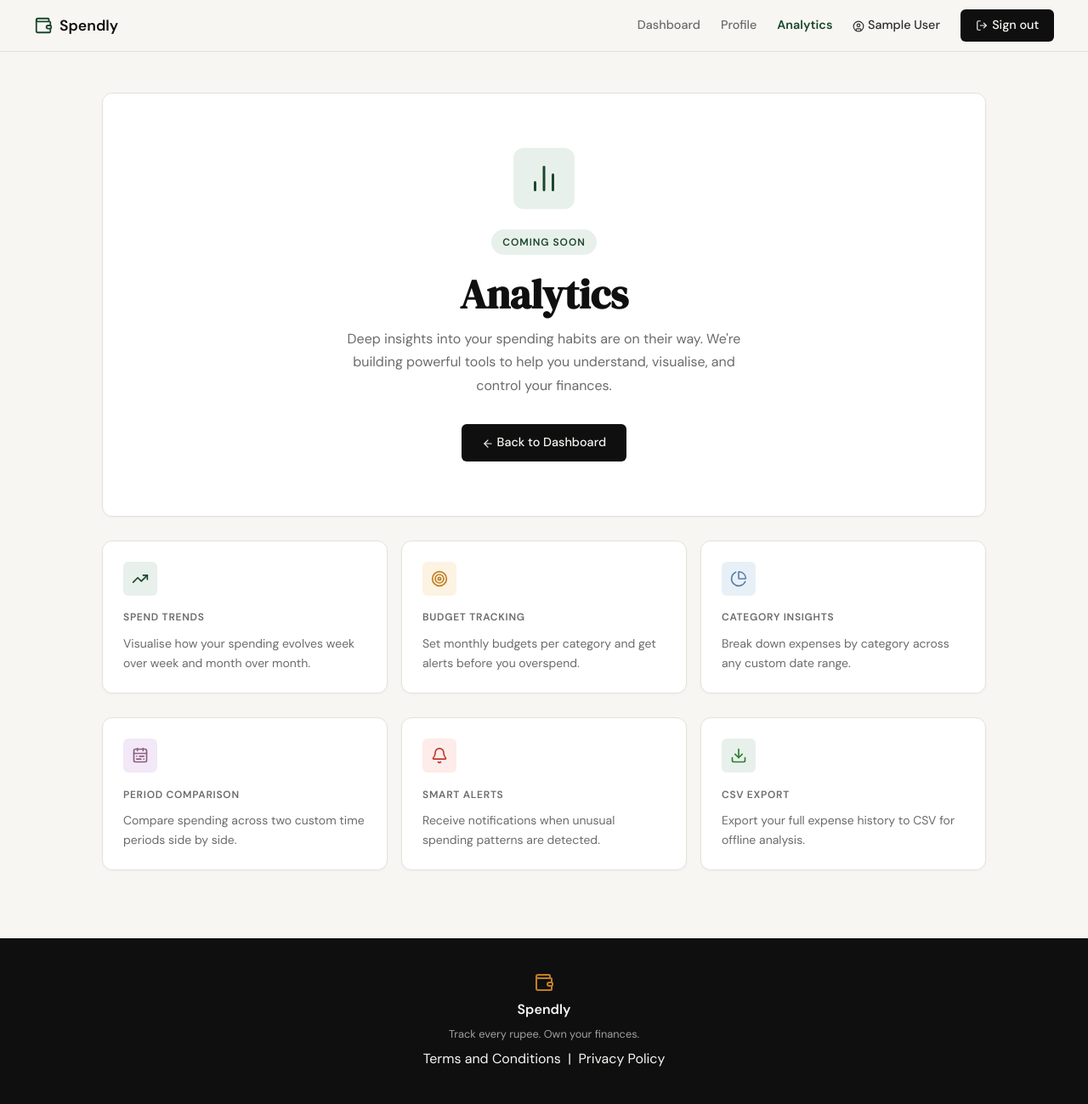
After one commit to Jyotirmay-Singh/Expense_assistor, a Flask app: page /analytics in a window 1280 px wide. The commit adds this page. Shown: the whole page at 85% size. Run offline with Flask 3, Linux system fonts and the light colour scheme; the visitor is signed in with stand-in values (Sample User, id 1); parts of the project's set-up code (start-up, migrations or seed data) failed here and were passed over; some libraries are stand-ins or nearby versions.

Commit message:
use Figma to add some features

```diff
--- a/app.py
+++ b/app.py
@@ -360,6 +360,11 @@ def _register_main_routes(app: Flask) -> None:
 
         return redirect(url_for("profile"))
 
+    @app.route("/analytics")
+    @login_required
+    def analytics() -> ResponseReturnValue:
+        return render_template("analytics.html", user=current_user)
+
     @app.route("/expenses/add")
     @login_required
     def add_expense() -> ResponseReturnValue:
--- a/static/css/style.css
+++ b/static/css/style.css
@@ -130,6 +130,7 @@ a { color: inherit; text-decoration: none; }
 
 .nav-links a { color: var(--ink-muted); transition: color 0.2s; }
 .nav-links a:hover { color: var(--ink); }
+.nav-links a.is-active { color: var(--accent); font-weight: 600; }
 
 .nav-cta {
     background: var(--ink) !important;
--- /dev/null
+++ b/templates/analytics.html
@@ -0,0 +1,100 @@
+{% extends "base.html" %}
+
+{% block title %}Analytics — Spendly{% endblock %}
+
+{% block content %}
+<section class="db-section">
+  <div class="db-container">
+
+    {# ── Coming Soon hero card ──────────────────────────────────────────── #}
+    <div class="db-card" style="text-align:center;padding:4rem 2rem;" data-aos="fade-up" data-aos-duration="500">
+      <div class="db-kpi-icon" style="background:var(--accent-light);width:72px;height:72px;border-radius:var(--radius-md);margin:0 auto 1.5rem;">
+        <i data-lucide="bar-chart-2" style="color:var(--accent);width:36px;height:36px;"></i>
+      </div>
+      <span class="hero-badge" style="display:inline-block;margin-bottom:1.25rem;">Coming Soon</span>
+      <h1 style="font-family:var(--font-display);font-size:clamp(2rem,4vw,3rem);color:var(--ink);margin-bottom:0.75rem;line-height:1.1;">
+        Analytics
+      </h1>
+      <p style="font-size:1rem;color:var(--ink-muted);max-width:500px;margin:0 auto 2rem;line-height:1.7;">
+        Deep insights into your spending habits are on their way. We're building powerful tools
+        to help you understand, visualise, and control your finances.
+      </p>
+      <a href="{{ url_for('dashboard') }}" class="btn-primary">
+        <i data-lucide="arrow-left" class="icon-xs"></i>
+        Back to Dashboard
+      </a>
+    </div>
+
+    {# ── Upcoming feature preview cards ─────────────────────────────────── #}
+    <div class="db-kpi-grid" data-aos="fade-up" data-aos-delay="80" data-aos-duration="500">
+
+      <div class="db-kpi-card">
+        <div class="db-kpi-icon" style="background:var(--accent-light);">
+          <i data-lucide="trending-up" style="color:var(--accent);width:20px;height:20px;"></i>
+        </div>
+        <p class="db-kpi-label">Spend Trends</p>
+        <p style="font-size:0.875rem;color:var(--ink-muted);margin-top:0.4rem;line-height:1.6;">
+          Visualise how your spending evolves week over week and month over month.
+        </p>
+      </div>
+
+      <div class="db-kpi-card">
+        <div class="db-kpi-icon" style="background:var(--accent-2-light);">
+          <i data-lucide="target" style="color:var(--accent-2);width:20px;height:20px;"></i>
+        </div>
+        <p class="db-kpi-label">Budget Tracking</p>
+        <p style="font-size:0.875rem;color:var(--ink-muted);margin-top:0.4rem;line-height:1.6;">
+          Set monthly budgets per category and get alerts before you overspend.
+        </p>
+      </div>
+
+      <div class="db-kpi-card">
+        <div class="db-kpi-icon" style="background:#e8f0f7;">
+          <i data-lucide="pie-chart" style="color:var(--cat-transport);width:20px;height:20px;"></i>
+        </div>
+        <p class="db-kpi-label">Category Insights</p>
+        <p style="font-size:0.875rem;color:var(--ink-muted);margin-top:0.4rem;line-height:1.6;">
+          Break down expenses by category across any custom date range.
+        </p>
+      </div>
+
+    </div>
+
+    {# ── Second row preview cards ─────────────────────────────────────────── #}
+    <div class="db-kpi-grid" data-aos="fade-up" data-aos-delay="160" data-aos-duration="500">
+
+      <div class="db-kpi-card">
+        <div class="db-kpi-icon" style="background:#f3e8f7;">
+          <i data-lucide="calendar-range" style="color:var(--cat-health);width:20px;height:20px;"></i>
+        </div>
+        <p class="db-kpi-label">Period Comparison</p>
+        <p style="font-size:0.875rem;color:var(--ink-muted);margin-top:0.4rem;line-height:1.6;">
+          Compare spending across two custom time periods side by side.
+        </p>
+      </div>
+
+      <div class="db-kpi-card">
+        <div class="db-kpi-icon" style="background:#fdecea;">
+          <i data-lucide="bell" style="color:var(--danger);width:20px;height:20px;"></i>
+        </div>
+        <p class="db-kpi-label">Smart Alerts</p>
+        <p style="font-size:0.875rem;color:var(--ink-muted);margin-top:0.4rem;line-height:1.6;">
+          Receive notifications when unusual spending patterns are detected.
+        </p>
+      </div>
+
+      <div class="db-kpi-card">
+        <div class="db-kpi-icon" style="background:#e8f0eb;">
+          <i data-lucide="download" style="color:#2e7d32;width:20px;height:20px;"></i>
+        </div>
+        <p class="db-kpi-label">CSV Export</p>
+        <p style="font-size:0.875rem;color:var(--ink-muted);margin-top:0.4rem;line-height:1.6;">
+          Export your full expense history to CSV for offline analysis.
+        </p>
+      </div>
+
+    </div>
+
+  </div>
+</section>
+{% endblock %}
--- a/templates/base.html
+++ b/templates/base.html
@@ -48,6 +48,12 @@
             </a>
             <div class="nav-links">
                 {% if current_user.is_authenticated %}
+                    <a href="{{ url_for('dashboard') }}"
+                       class="{% if request.endpoint == 'dashboard' %}is-active{% endif %}">Dashboard</a>
+                    <a href="{{ url_for('profile') }}"
+                       class="{% if request.endpoint in ('profile', 'profile_update', 'change_password_route') %}is-active{% endif %}">Profile</a>
+                    <a href="{{ url_for('analytics') }}"
+                       class="{% if request.endpoint == 'analytics' %}is-active{% endif %}">Analytics</a>
                     <span class="nav-user">
                         <i data-lucide="user-circle" class="icon-xs"></i>
                         {{ current_user.name }}
```
Also changed, not shown: .claude/settings.local.json.
